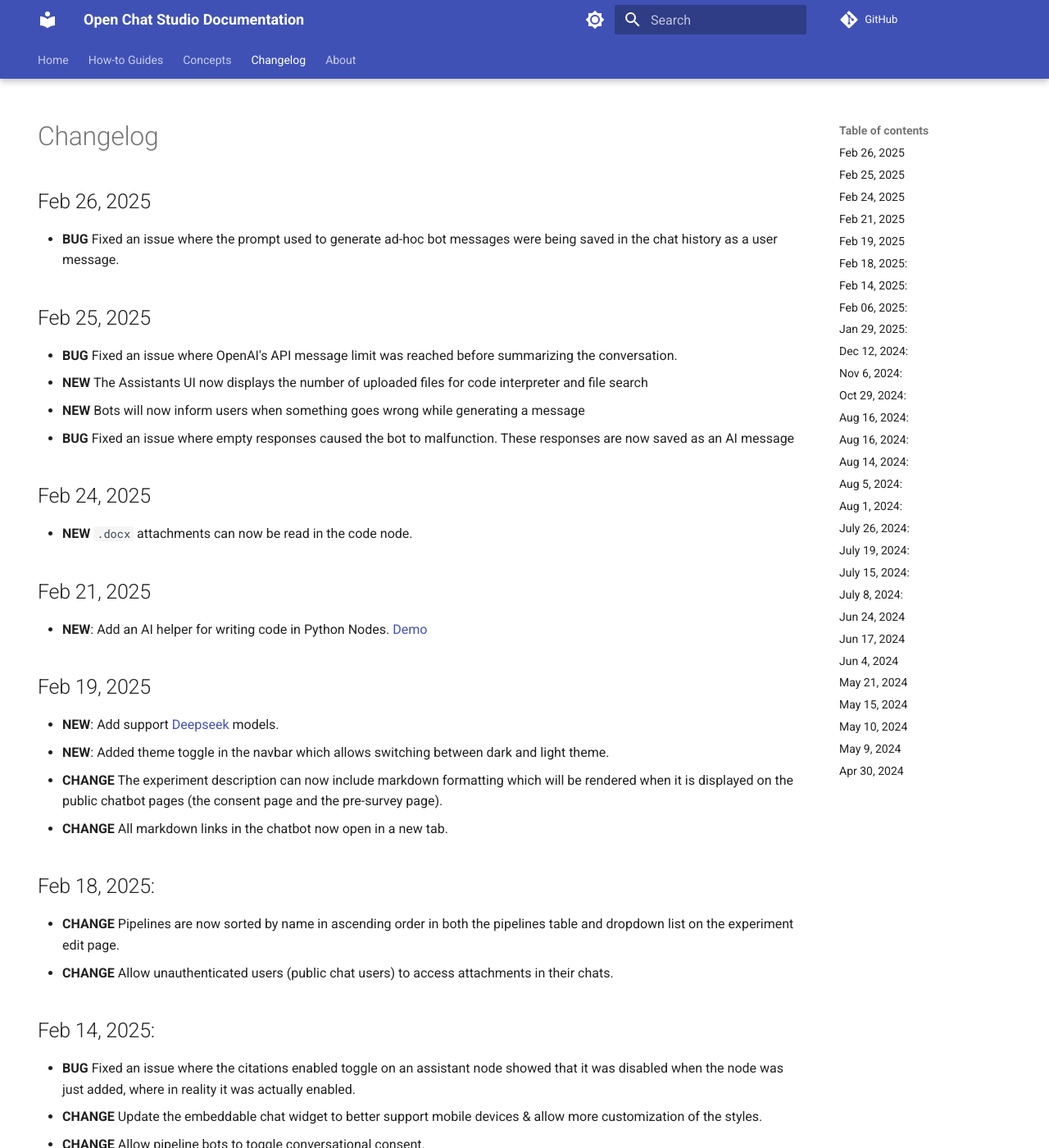
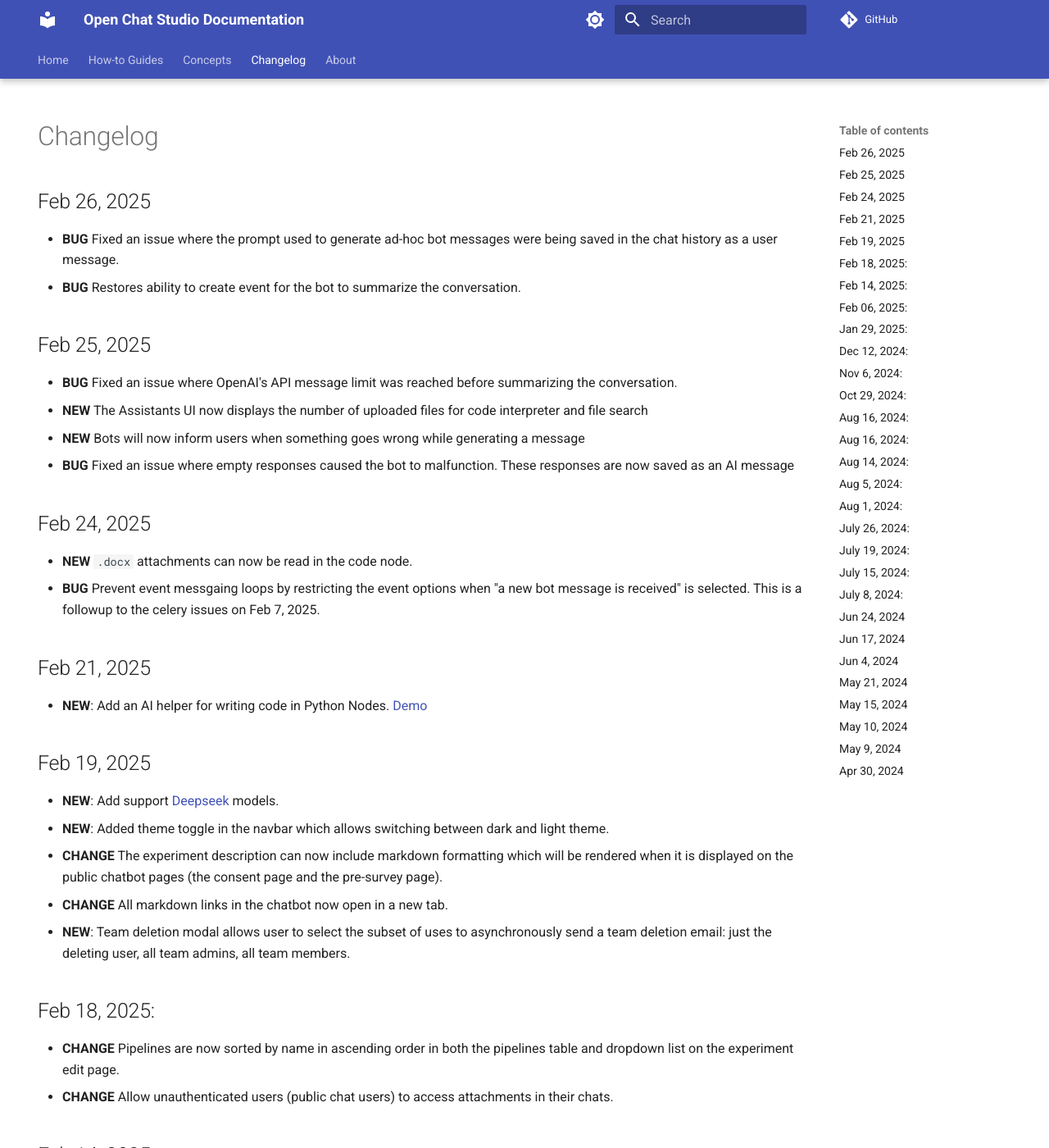
Before and after one commit to dimagi/open-chat-studio-docs, an MkDocs documentation site: the page built from docs/changelog.md, in a window 1280 px wide and 1400 px high. Shown: the whole window at 82% size. Built offline with MkDocs 1.6.1 and Material for MkDocs 9.7.7, drawn with Linux system fonts in a browser that asks for light colours; emoji names are drawn with the system emoji font; a script that is not in the unit is left out; comment, search, counter and statistics services are not loaded.

Commit message:
add to changelog

```diff
--- a/docs/changelog.md
+++ b/docs/changelog.md
@@ -7,6 +7,7 @@
 
 ## Feb 26, 2025
 * **BUG** Fixed an issue where the prompt used to generate ad-hoc bot messages were being saved in the chat history as a user message.
+* **BUG** Restores ability to create event for the bot to summarize the conversation.
 
 ## Feb 25, 2025
 * **BUG** Fixed an issue where OpenAI's API message limit was reached before summarizing the conversation.
@@ -16,6 +17,7 @@
 
 ## Feb 24, 2025
 * **NEW** `.docx` attachments can now be read in the code node.
+* **BUG** Prevent event messgaing loops by restricting the event options when "a new bot message is received" is selected. This is a followup to the celery issues on Feb 7, 2025.
 
 ## Feb 21, 2025
 
@@ -27,6 +29,7 @@
 * **NEW**: Added theme toggle in the navbar which allows switching between dark and light theme.
 * **CHANGE** The experiment description can now include markdown formatting which will be rendered when it is displayed on the public chatbot pages (the consent page and the pre-survey page).
 * **CHANGE** All markdown links in the chatbot now open in a new tab.
+* **NEW**: Team deletion modal allows user to select the subset of uses to asynchronously send a team deletion email: just the deleting user, all team admins, all team members.
 
 ## Feb 18, 2025:
 
```
